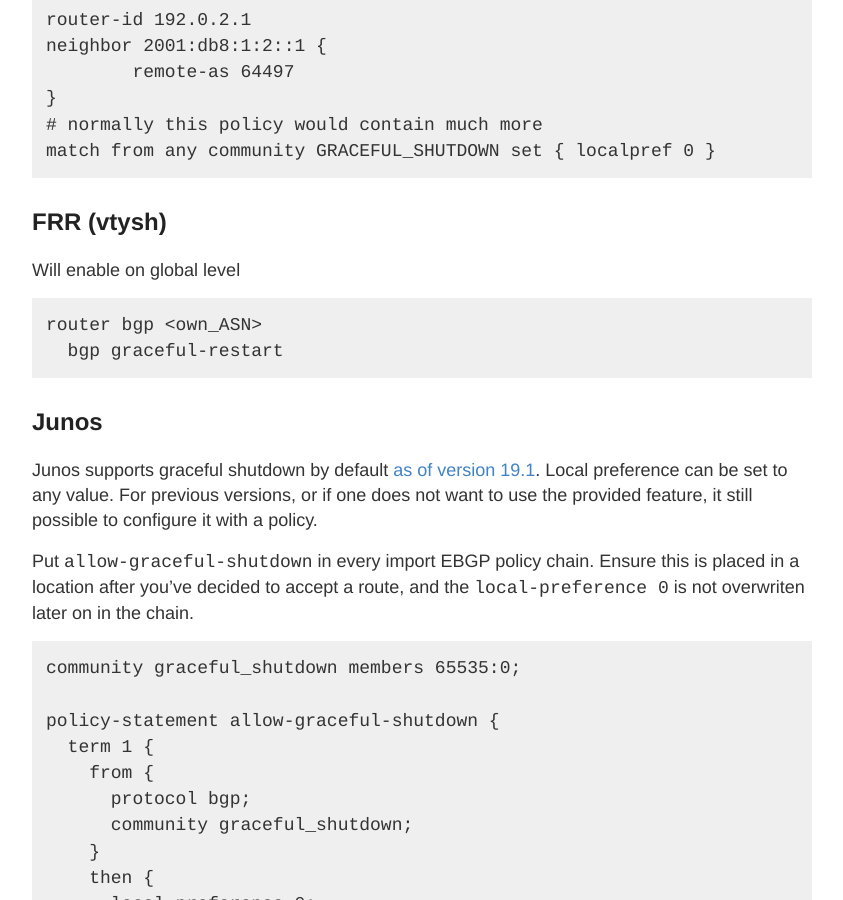
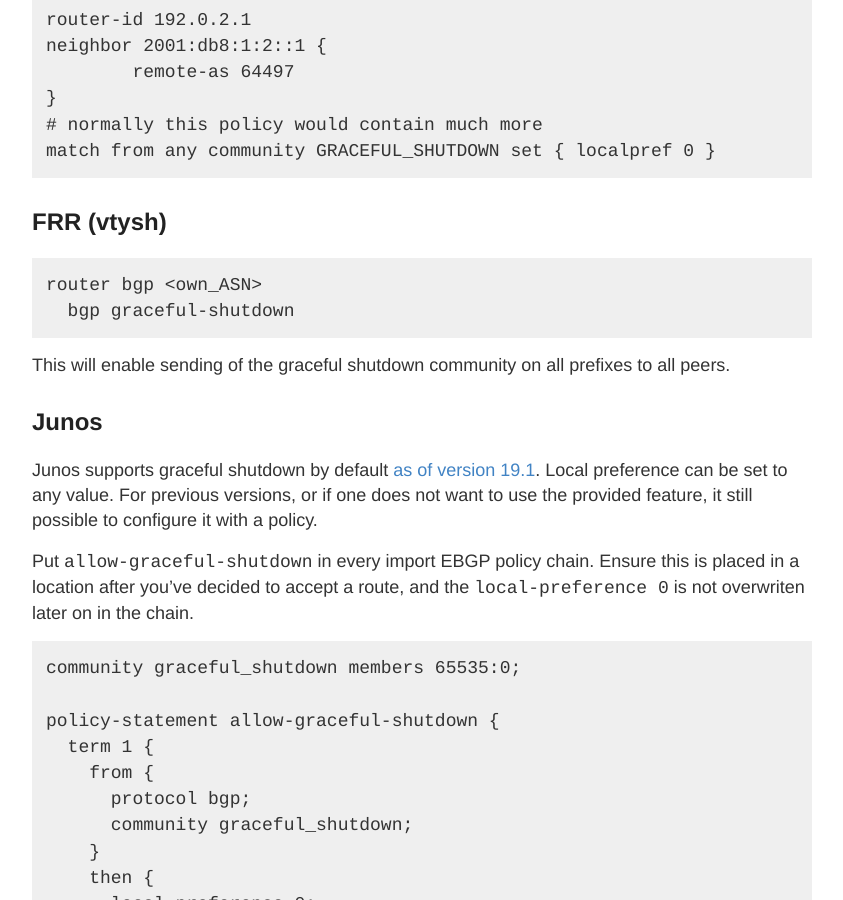
Before and after one commit to NLNOG/bgpfilterguide, a Jekyll site: the page built from guides/graceful_shutdown.md, in a window 1280 px wide and 900 px high, scrolled down 1969 px. Shown: the whole window, without its empty margins (218-1061 px from the left). Built offline with Jekyll 4.4.1, drawn with Linux system fonts in a browser that asks for light colours.

Commit message:
Update for FRR (thanks, Iljitsch!)

````diff
--- a/guides/graceful_shutdown.md
+++ b/guides/graceful_shutdown.md
@@ -69,11 +69,11 @@
 
 ## FRR (vtysh)
 
-Will enable on global level
 ```
 router bgp <own_ASN>
-  bgp graceful-restart
+  bgp graceful-shutdown
 ```
+This will enable sending of the graceful shutdown community on all prefixes to all peers.
 
 ## Junos
 
````
